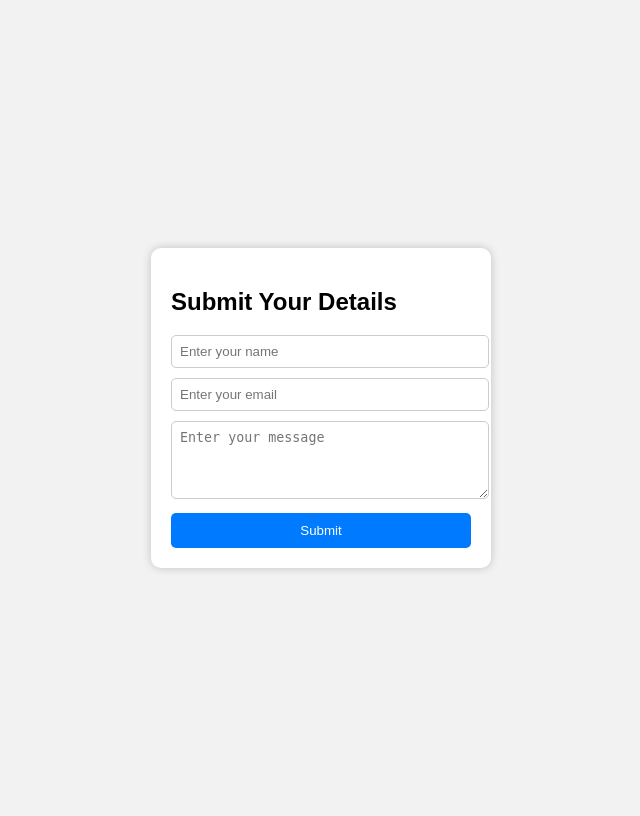
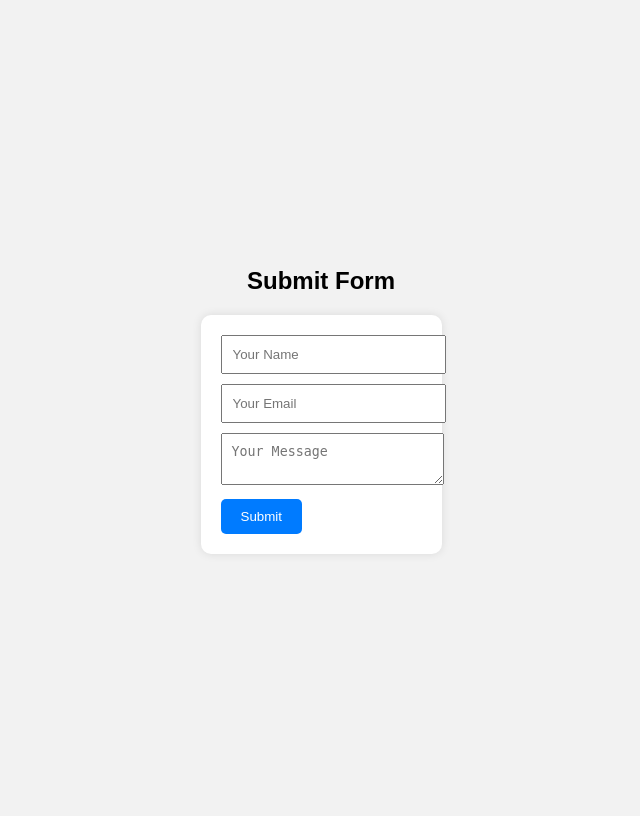
Before and after one commit to ffun8510-bot/form_host, a Flask app: page / in a window 1280 px wide. Shown: the whole page, without its empty margins (319-959 px from the left). Run offline with Flask 3, Linux system fonts and the light colour scheme.

Commit message:
Refactor index.html for improved form submission
Updated form structure and styling for better user experience. Enhanced message display after form submission.

```diff
--- a/templates/index.html
+++ b/templates/index.html
@@ -2,65 +2,79 @@
 <html lang="en">
 <head>
     <meta charset="UTF-8">
-  <meta name="viewport" content="width=device-width, initial-scale=1.0">
     <title>Form Submission</title>
     <style>
         body {
             font-family: Arial, sans-serif;
-      background: #f2f2f2;
             display: flex;
+            flex-direction: column;
+            align-items: center;
             justify-content: center;
-      align-items: center;
             height: 100vh;
+            background-color: #f2f2f2;
         }
         form {
-      background: white;
+            background: #fff;
             padding: 20px;
             border-radius: 10px;
-      box-shadow: 0 0 10px rgba(0,0,0,0.2);
-      width: 300px;
+            box-shadow: 0 0 10px rgba(0,0,0,0.1);
         }
         input, textarea {
             width: 100%;
             margin-bottom: 10px;
-      padding: 8px;
-      border: 1px solid #ccc;
-      border-radius: 5px;
+            padding: 10px;
         }
         button {
-      width: 100%;
-      padding: 10px;
+            background-color: #007bff;
+            color: white;
+            padding: 10px 20px;
             border: none;
-      background: #007BFF;
-      color: white;
             border-radius: 5px;
             cursor: pointer;
         }
         button:hover {
-      background: #0056b3;
+            background-color: #0056b3;
+        }
+        #message {
+            margin-top: 15px;
+            font-weight: bold;
+            color: green;
         }
     </style>
 </head>
 <body>
-  <form id="dataForm" method="POST" action="/submit">
-    <h2>Submit Your Details</h2>
-    <input type="text" name="name" placeholder="Enter your name" required>
-    <input type="email" name="email" placeholder="Enter your email" required>
-    <textarea name="message" placeholder="Enter your message" rows="4" required></textarea>
+    <h2>Submit Form</h2>
+    <form id="form">
+        <input type="text" name="name" placeholder="Your Name" required><br>
+        <input type="email" name="email" placeholder="Your Email" required><br>
+        <textarea name="message" placeholder="Your Message" required></textarea><br>
         <button type="submit">Submit</button>
     </form>
 
+    <div id="message"></div>
+
     <script>
-    const form = document.getElementById("dataForm");
-    form.addEventListener("submit", async (event) => {
-      event.preventDefault();
-      const formData = new FormData(form);
+        document.getElementById("form").addEventListener("submit", async function(e) {
+            e.preventDefault();
+            const formData = new FormData(this);
+
             const response = await fetch("/submit", {
                 method: "POST",
                 body: formData
             });
+
             const result = await response.json();
-      alert(result.message);
+
+            // Instead of alert, display message
+            const msg = document.getElementById("message");
+            if (result.status === "success") {
+                msg.textContent = "✅ Thank you! Your response has been submitted.";
+                msg.style.color = "green";
+                this.reset(); // clears the form
+            } else {
+                msg.textContent = "❌ Failed to submit. Please try again.";
+                msg.style.color = "red";
+            }
         });
     </script>
 </body>
```
Lines whose indentation alone changed are shown as unchanged.
